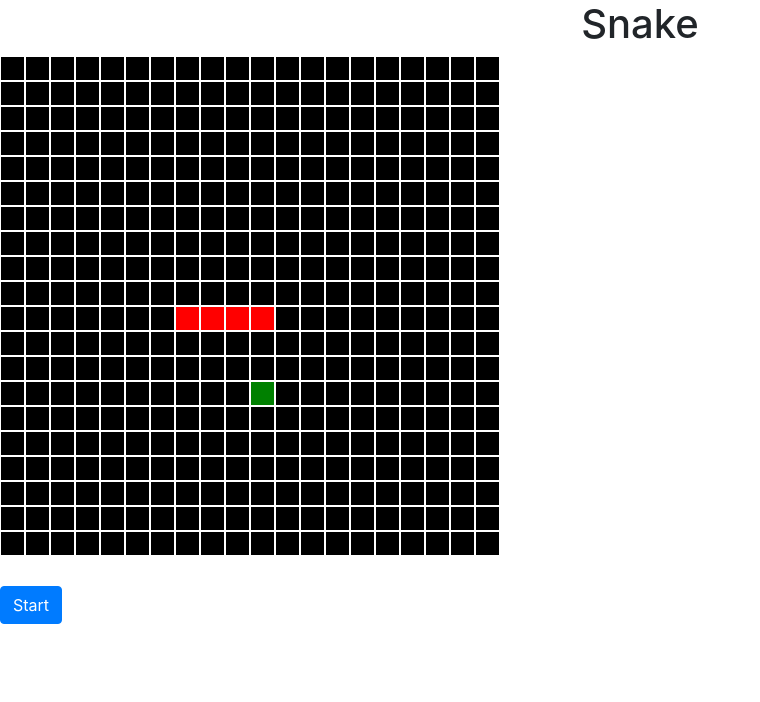
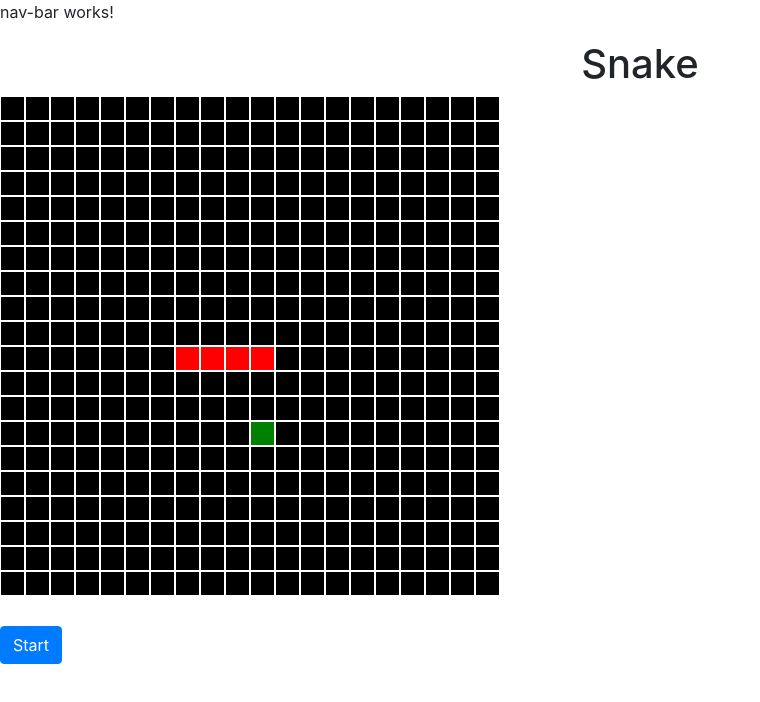
Before and after one commit to mxwnk/ng-snake, an Angular app: page / in a window 1280 px wide. Shown: the top 702 px of the page, without its empty margins (0-760 px from the left). Built offline with nearby package versions, Linux system fonts and the light colour scheme.

Commit message:
Add initial nav bar.

```diff
--- a/src/app/app.component.html
+++ b/src/app/app.component.html
@@ -1,3 +1,4 @@
+<app-nav-bar></app-nav-bar>
 <h1 class="text-center">Snake</h1>
 
 <div class="game">
--- a/src/app/app.module.ts
+++ b/src/app/app.module.ts
@@ -1,14 +1,17 @@
 import { BrowserModule } from '@angular/platform-browser';
 import { NgModule } from '@angular/core';
-
+import { ModalModule } from 'ngx-bootstrap/modal';
 import { AppComponent } from './app.component';
+import { NavBarComponent } from './nav-bar/nav-bar.component';
 
 @NgModule({
   declarations: [
-    AppComponent
+    AppComponent,
+    NavBarComponent
   ],
   imports: [
-    BrowserModule
+    BrowserModule,
+    ModalModule.forRoot()
   ],
   providers: [],
   bootstrap: [AppComponent]
--- /dev/null
+++ b/src/app/nav-bar/nav-bar.component.html
@@ -0,0 +1,3 @@
+<p>
+  nav-bar works!
+</p>
--- /dev/null
+++ b/src/app/nav-bar/nav-bar.component.ts
@@ -0,0 +1,15 @@
+import { Component, OnInit } from '@angular/core';
+
+@Component({
+  selector: 'app-nav-bar',
+  templateUrl: './nav-bar.component.html',
+  styleUrls: ['./nav-bar.component.css']
+})
+export class NavBarComponent implements OnInit {
+
+  constructor() { }
+
+  ngOnInit() {
+  }
+
+}
```
Also changed, not shown: src/app/nav-bar/nav-bar.component.css (added), 1 other file (tests, documents, lock files or other folders).
